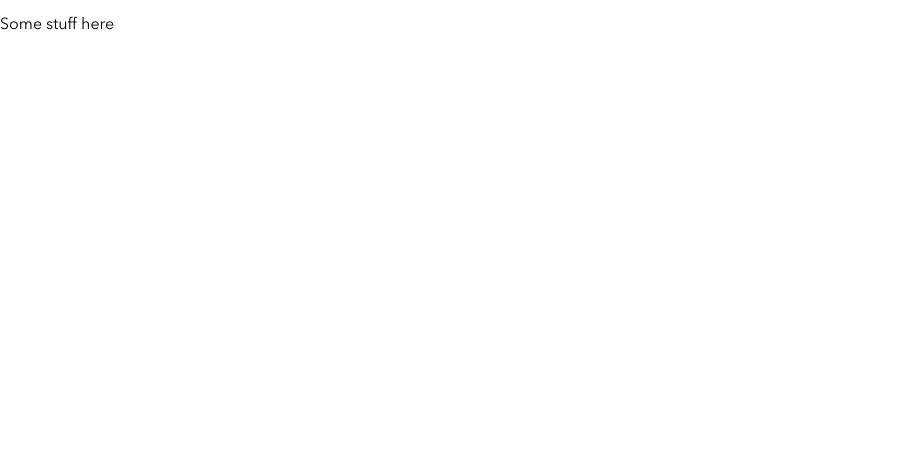
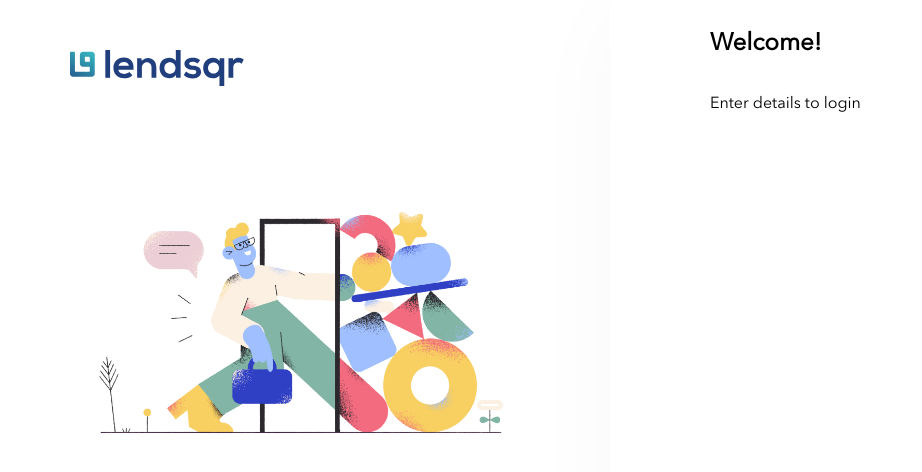
Before and after one commit to benedictgeek/lendsqr-fe-test, a React (Create React App) app: page / in a window 1280 px wide. Shown: the top 472 px of the page, without its empty margins (0-922 px from the left). Built offline with nearby package versions, Linux system fonts and the light colour scheme.

Commit message:
drafting out the login page

```diff
--- a/package.json
+++ b/package.json
@@ -18,6 +18,7 @@
     "react-dom": "^18.2.0",
     "react-router-dom": "^6.6.2",
     "react-scripts": "5.0.1",
+    "sass": "^1.57.1",
     "typescript": "^4.9.4",
     "web-vitals": "^2.1.4"
   },
--- a/public/index.html
+++ b/public/index.html
@@ -7,7 +7,7 @@
     <meta name="theme-color" content="#000000" />
     <meta
       name="description"
-      content="Web site created using create-react-app"
+      content="Lendsqr"
     />
     <link rel="apple-touch-icon" href="%PUBLIC_URL%/logo192.png" />
     <!--
@@ -24,7 +24,7 @@
       work correctly both with client-side routing and a non-root public URL.
       Learn how to configure a non-root public URL by running `npm run build`.
     -->
-    <title>React App</title>
+    <title>Lendsqr</title>
   </head>
   <body>
     <noscript>You need to enable JavaScript to run this app.</noscript>
--- /dev/null
+++ b/src/components/logo.tsx
@@ -0,0 +1,56 @@
+export const Logo = () => {
+  return (
+    <svg
+      width="174"
+      height="36"
+      viewBox="0 0 174 36"
+      fill="none"
+      xmlns="http://www.w3.org/2000/svg"
+    >
+      <path
+        fillRule="evenodd"
+        clipRule="evenodd"
+        d="M0 2.66541C0 2.11304 0.443238 1.66525 0.99 1.66525H3.96C4.50676 1.66525 4.95 2.11304 4.95 2.66541V20.6682C4.95 21.2206 5.39324 21.6684 5.94 21.6684H18.81C19.3568 21.6684 19.8 21.2206 19.8 20.6682V17.6678C19.8 17.1154 19.3568 16.6676 18.81 16.6676H12.87C11.2297 16.6676 9.9 15.3243 9.9 13.6671V4.66573C9.9 3.00861 11.2297 1.66525 12.87 1.66525H21.78C23.4203 1.66525 24.75 3.00861 24.75 4.66573V23.6687C24.75 25.3258 23.4203 26.6692 21.78 26.6692H2.97C1.32971 26.6692 0 25.3258 0 23.6687V2.66541ZM19.8 7.6662C19.8 7.11383 19.3568 6.66604 18.81 6.66604H14.85V10.6667C14.85 11.219 15.2932 11.6668 15.84 11.6668H19.8V7.6662Z"
+        fill="url(#paint0_linear_6819_58335)"
+      />
+      <path d="M35.325 0V27.8055H40.0894V0H35.325Z" fill="#213F7D" />
+      <path
+        d="M63.5388 19.7304C64.2869 11.6552 60.2313 7.59779 53.7344 7.59779C47.4344 7.59779 43.4181 11.8939 43.4181 17.8608C43.4181 24.1459 47.395 28.3227 54.0888 28.3227C57.0419 28.3227 60.3888 27.2884 62.4363 25.1403L59.365 22.0773C58.2625 23.2309 55.9394 23.9072 54.1675 23.9072C50.7813 23.9072 48.6944 22.1569 48.3794 19.7304H63.5388ZM48.4581 15.7127C49.1669 13.1669 51.2931 11.8939 53.8919 11.8939C56.6481 11.8939 58.6169 13.1669 58.9319 15.7127H48.4581Z"
+        fill="#213F7D"
+      />
+      <path
+        d="M86.3372 27.8055V17.5028C86.3372 11.337 82.6753 7.87624 78.1078 7.87624C75.6666 7.87624 73.6978 8.87072 71.7291 10.8199L71.4141 8.1547H67.1222V27.8055H71.8866V17.7812C71.8866 14.7978 73.8947 12.2917 76.8478 12.2917C79.9191 12.2917 81.5334 14.5591 81.5334 17.5425V27.8055H86.3372Z"
+        fill="#213F7D"
+      />
+      <path
+        d="M99.876 12.2519C102.908 12.2519 105.507 14.5591 105.507 17.9801C105.507 21.5204 102.908 23.7481 99.876 23.7481C96.8048 23.7481 94.3635 21.4011 94.3635 17.9801C94.3635 14.4398 96.8048 12.2519 99.876 12.2519ZM105.822 0V10.8597C104.68 8.83094 101.49 7.71713 99.4429 7.71713C93.7729 7.71713 89.5598 11.2177 89.5598 17.9801C89.5598 24.4243 93.8517 28.2431 99.561 28.2431C101.924 28.2431 104.325 27.4475 105.822 25.1006L106.137 27.8055H110.625V0H105.822Z"
+        fill="#213F7D"
+      />
+      <path
+        d="M130.162 10.2232C127.917 8.23425 125.634 7.63757 122.602 7.63757C119.058 7.63757 114.412 9.22873 114.412 13.7635C114.412 18.2188 118.782 19.5713 122.444 19.8497C125.201 20.0088 126.303 20.5657 126.303 21.9182C126.303 23.3503 124.61 24.305 122.799 24.2652C120.633 24.2254 117.483 23.0718 116.105 21.5204L113.742 24.9812C116.577 27.9646 119.649 28.4818 122.72 28.4818C128.272 28.4818 131.067 25.4983 131.067 22.0376C131.067 16.8265 126.421 15.9912 122.759 15.7525C120.279 15.5934 119.137 14.8773 119.137 13.6044C119.137 12.3713 120.397 11.6552 122.681 11.6552C124.531 11.6552 126.106 12.0928 127.484 13.4055L130.162 10.2232Z"
+        fill="#213F7D"
+      />
+      <path
+        d="M143.518 23.5889C140.25 23.5889 138.006 21.0829 138.006 18.0199C138.006 14.9569 140.053 12.4508 143.518 12.4508C146.983 12.4508 149.031 14.9569 149.031 18.0199C149.031 21.0829 146.786 23.5889 143.518 23.5889ZM154.268 36V8.19448H149.779L149.464 10.8994C147.968 8.7116 145.369 7.75691 143.164 7.75691C137.179 7.75691 133.202 12.2519 133.202 18.0199C133.202 23.7481 136.785 28.2829 143.006 28.2829C145.054 28.2829 148.086 27.6464 149.464 25.4983V36H154.268Z"
+        fill="#213F7D"
+      />
+      <path
+        d="M158.487 8.19448V27.8055H163.291V17.463C163.291 13.8431 165.614 12.4906 168.134 12.4906C169.709 12.4906 170.615 12.9282 171.599 13.7635L173.765 9.54696C172.702 8.47293 170.772 7.67735 168.764 7.67735C166.795 7.67735 164.787 8.03536 163.291 10.4619L162.937 8.19448H158.487Z"
+        fill="#213F7D"
+      />
+      <defs>
+        <linearGradient
+          id="paint0_linear_6819_58335"
+          x1="-1.87183e-06"
+          y1="38.9211"
+          x2="26.2531"
+          y2="-4.22382"
+          gradientUnits="userSpaceOnUse"
+        >
+          <stop stopColor="#213F7D" />
+          <stop offset="1" stopColor="#39CDCC" />
+        </linearGradient>
+      </defs>
+    </svg>
+  );
+};
--- a/src/index.css
+++ b/src/index.css
@@ -5,8 +5,14 @@
   src: url(../src/assets/fonts/AvenirNextLTPro-Regular.otf) format("opentype");
 }
 
+html,
+#root {
+  height: 100%;
+}
+
 body {
   font-family: Lendsqr;
+  height: 100%;
   margin: 0;
   box-sizing: border-box;
   -webkit-font-smoothing: antialiased;
--- a/src/routes.tsx
+++ b/src/routes.tsx
@@ -1,10 +1,11 @@
 import { BrowserRouter as Router, Route, Routes } from "react-router-dom";
+import Login from "./screens/login/login";
 
 const AppRoutes = () => {
   return (
     <Router>
       <Routes>
-        <Route path="/" element={<p>Some stuff here </p>} />
+        <Route path="/" element={<Login />} />
       </Routes>
     </Router>
   );
--- /dev/null
+++ b/src/screens/login/form/form.module.scss
@@ -0,0 +1,7 @@
+.container {
+  display: flex;
+  flex-direction: column;
+  flex: 1;
+  padding: 10px 100px;
+  box-shadow: 0px 15px 90px rgba(0, 0, 0, 0.03);
+}
--- /dev/null
+++ b/src/screens/login/form/form.tsx
@@ -0,0 +1,12 @@
+import styles from "./form.module.scss";
+
+const LoginForm = () => {
+  return (
+    <div className={styles.container}>
+      <h2>Welcome!</h2>
+      <p>Enter details to login</p>
+    </div>
+  );
+};
+
+export default LoginForm;
--- /dev/null
+++ b/src/screens/login/illustration/illustration.module.scss
@@ -0,0 +1,18 @@
+.container {
+  display: flex;
+  flex-direction: column;
+  flex: 1;
+  padding: 10px 70px;
+}
+
+.logoContainer {
+  margin-top: 40px;
+}
+
+.illustrationContainer {
+  flex: 1;
+  margin-top: 100px;
+  img {
+    width: 100%;
+  }
+}
--- /dev/null
+++ b/src/screens/login/illustration/illustration.tsx
@@ -0,0 +1,18 @@
+import { Logo } from "../../../components/logo";
+import siginImage from "../../../assets/images/signin.png";
+import styles from "./illustration.module.scss";
+
+const Illustration = () => {
+  return (
+    <div className={styles.container}>
+      <div className={styles.logoContainer}>
+        <Logo />
+      </div>
+      <div className={styles.illustrationContainer}>
+        <img src={siginImage} />
+      </div>
+    </div>
+  );
+};
+
+export default Illustration;
--- /dev/null
+++ b/src/screens/login/login.module.scss
@@ -0,0 +1,15 @@
+.container {
+  width: 100%;
+  height: 100%;
+  display: flex;
+  justify-content: center;
+  align-items: center;
+}
+
+.content {
+//   max-width: 1200px;
+  width: 100%;
+  height: 100%;
+  display: flex;
+  flex-direction: row;
+}
--- /dev/null
+++ b/src/screens/login/login.tsx
@@ -0,0 +1,16 @@
+import LoginForm from "./form/form";
+import Illustration from "./illustration/illustration";
+import styles from "./login.module.scss";
+
+const Login = () => {
+  return (
+    <div className={styles.container}>
+      <div className={styles.content}>
+        <Illustration />
+        <LoginForm />
+      </div>
+    </div>
+  );
+};
+
+export default Login;
```
Also changed, not shown: src/assets/images/signin.png (added), 1 other file (tests, documents, lock files or other folders).
